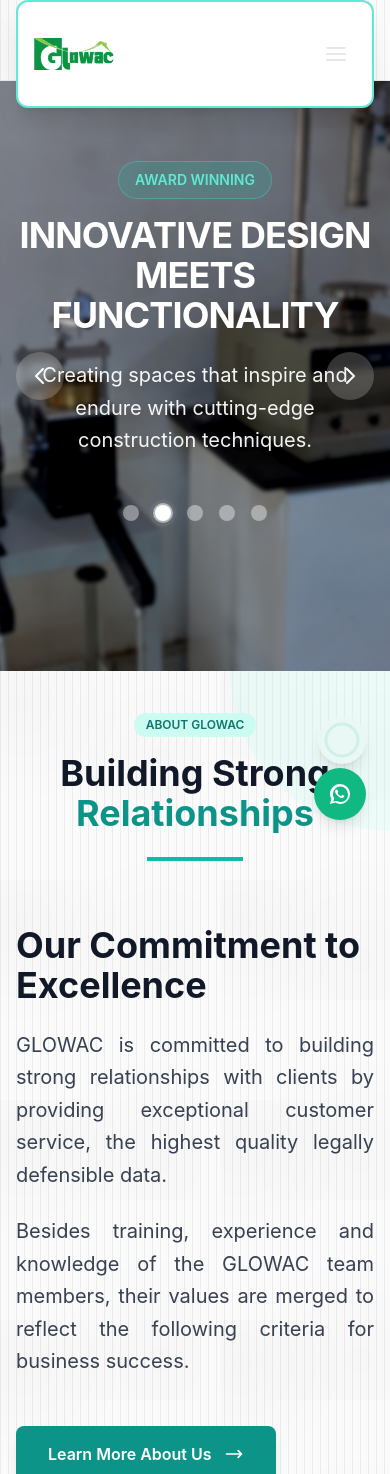
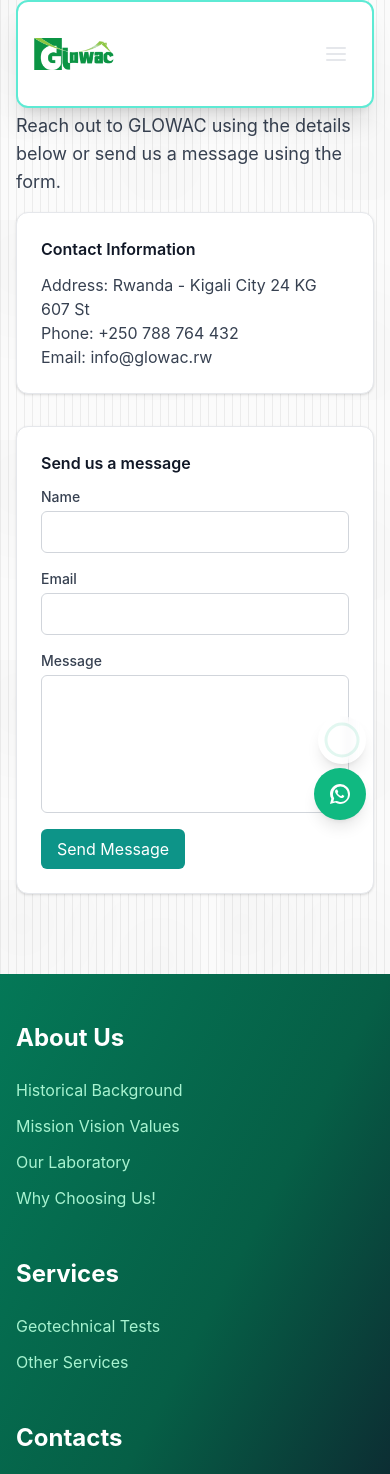
Before and after one commit to mabab2000/glowac, a React (Create React App) app: page /contact in a window 390 px wide. Shown: the top 1474 px of the page. Built offline with nearby package versions, Linux system fonts and the light colour scheme.

Commit message:
add route pages

```diff
--- a/package.json
+++ b/package.json
@@ -13,6 +13,7 @@
     "@types/react-dom": "^19.2.3",
     "react": "^19.2.1",
     "react-dom": "^19.2.1",
+    "react-router-dom": "^6.30.2",
     "react-scripts": "5.0.1",
     "typescript": "^4.9.5",
     "web-vitals": "^2.1.4"
--- a/src/App.tsx
+++ b/src/App.tsx
@@ -1,21 +1,45 @@
 import React from 'react';
-import logo from './logo.svg';
+import { BrowserRouter, Routes, Route } from 'react-router-dom';
 import Header from './components/Header';
 import Banner from './components/Banner';
-import AboutUs from './components/AboutUs';
 import Footer from './components/Footer';
 import ScrollProgressCircle from './components/ScrollProgressCircle';
+import AboutPage from './pages/AboutPage';
+import ServicesPage from './pages/ServicesPage';
+import ContactPage from './pages/ContactPage';
 
-function App() {
+function NotFound() {
+  return (
+    <main className="max-w-7xl mx-auto px-4 sm:px-6 lg:px-8 py-20">
+      <h1 className="text-3xl font-bold mb-4">Page Not Found</h1>
+      <p className="text-gray-700">The page you requested does not exist. Try the navigation links.</p>
+    </main>
+  );
+}
+
+function Home() {
   return (
     <>
-      <Header />
       <Banner />
-      <AboutUs />
-      <ScrollProgressCircle />
-      <Footer />
     </>
   );
 }
 
+function App() {
+  return (
+    <BrowserRouter>
+      <Header />
+      <Routes>
+        <Route path="/" element={<Home />} />
+        <Route path="/about" element={<AboutPage />} />
+        <Route path="/services/*" element={<ServicesPage />} />
+        <Route path="/contact" element={<ContactPage />} />
+        <Route path="*" element={<NotFound />} />
+      </Routes>
+      <ScrollProgressCircle />
+      <Footer />
+    </BrowserRouter>
+  );
+}
+
 export default App;
--- a/src/components/AboutUs.tsx
+++ b/src/components/AboutUs.tsx
@@ -12,7 +12,7 @@ const AboutUs: React.FC = () => {
   ];
 
   return (
-    <section id="about" className="pt-10 pb-20 relative">
+    <section id="about" className="pt-0 pb-20 relative">
       {/* Background decoration */}
       <div className="absolute inset-0 overflow-hidden">
         <div className="absolute -top-40 -right-40 w-80 h-80 bg-teal-100 rounded-full opacity-30"></div>
@@ -23,12 +23,9 @@ const AboutUs: React.FC = () => {
         <div className="w-full lg:max-w-[calc(56rem+6%)] mx-auto">
         {/* Header */}
         <div className="text-center mb-16">
-          <span className="inline-block text-xs mt-0 font-semibold uppercase bg-teal-100 text-teal-700 px-3 py-1 rounded-full mb-4">
-           About GLOWAC
-          </span>
-          <h2 className="text-4xl sm:text-5xl lg:text-6xl font-bold text-gray-900 mb-6">
-            Building Strong
-            <span className="block text-teal-600">Relationships</span>
+
+          <h2 className="text-4xl sm:text-5xl lg:text-6xl font-bold text-gray-900  mt-6 mb-6">
+            <span className="block text-teal-600">About us</span>
           </h2>
           <div className="w-24 h-1 bg-teal-500 mx-auto"></div>
         </div>
--- a/src/components/Header.tsx
+++ b/src/components/Header.tsx
@@ -1,4 +1,5 @@
 import React, { useState, useRef, useEffect } from 'react';
+import { Link } from 'react-router-dom';
 
 const Header: React.FC = () => {
   const [open, setOpen] = useState(false);
@@ -22,7 +23,7 @@ const Header: React.FC = () => {
   const [mobileServicesOpen, setMobileServicesOpen] = useState(false); // mobile submenu
 
   const links = [
-    { href: '/#home', label: 'HOME' },
+    { href: '/', label: 'HOME' },
     { href: '/about', label: 'ABOUT US' },
     { href: '/services', label: 'SERVICES' },
     { href: '/contact', label: 'CONTACT US' },
@@ -54,10 +55,10 @@ const Header: React.FC = () => {
 
 
             {/* Left: logo only */}
-            <div className="flex items-center">
-              <a href="/#home" className="flex items-center">
+              <div className="flex items-center">
+              <Link to="/" className="flex items-center">
                 <img src="/logo.png" alt="GLOWAC logo" className="w-20 h-20 md:w-24 md:h-24 lg:w-28 lg:h-28 object-contain" />
-              </a>
+              </Link>
             </div>
 
             {/* Middle (spacer) */}
@@ -109,12 +110,12 @@ const Header: React.FC = () => {
                                         <ul className="absolute left-full top-0 bg-white border border-gray-200 shadow-lg rounded-md w-64 z-40">
                                           {items.map((s) => (
                                             <li key={s.href} className="border-b last:border-b-0">
-                                              <a
-                                                href={s.href}
+                                              <Link
+                                                to={s.href}
                                                 className="block px-4 py-2 text-sm text-gray-700 hover:bg-teal-50"
                                               >
                                                 {s.title}
-                                              </a>
+                                              </Link>
                                             </li>
                                           ))}
                                         </ul>
@@ -133,9 +134,9 @@ const Header: React.FC = () => {
 
                   // default link
                   return (
-                    <a
+                    <Link
                       key={link.href}
-                      href={link.href}
+                      to={link.href}
                       className="text-gray-600 hover:text-teal-400 text-base font-medium tracking-wide transition-colors duration-200 inline-flex items-center gap-2 whitespace-nowrap"
                     >
                       {/* Icon + label */}
@@ -156,7 +157,7 @@ const Header: React.FC = () => {
                         </svg>
                       )}
                       <span>{link.label}</span>
-                    </a>
+                    </Link>
                   );
                 })}
               </nav>
@@ -211,17 +212,17 @@ const Header: React.FC = () => {
                       </button>
 
                       <div id="mobile-services-submenu" className={`${mobileServicesOpen ? 'block' : 'hidden'} pl-6 mt-1 flex flex-col gap-1` }>
-                        <a href="/services/geotechnical" className="px-3 py-2 text-gray-300 hover:text-teal-400 hover:bg-gray-800/50 rounded-md">Geotechnical</a>
-                        <a href="/services/other" className="px-3 py-2 text-gray-300 hover:text-teal-400 hover:bg-gray-800/50 rounded-md">Other Service</a>
+                        <Link to="/services/geotechnical" className="px-3 py-2 text-gray-300 hover:text-teal-400 hover:bg-gray-800/50 rounded-md">Geotechnical</Link>
+                        <Link to="/services/other" className="px-3 py-2 text-gray-300 hover:text-teal-400 hover:bg-gray-800/50 rounded-md">Other Service</Link>
                       </div>
                     </div>
                   );
                 }
 
                 return (
-                  <a
+                  <Link
                     key={link.href}
-                    href={link.href}
+                    to={link.href}
                     className="px-3 py-3 text-gray-300 hover:text-teal-400 hover:bg-gray-800/50 rounded-md text-base font-medium tracking-wide transition-colors duration-200 flex items-center gap-2 whitespace-nowrap"
                   >
                     {/* mobile icons */}
@@ -242,7 +243,7 @@ const Header: React.FC = () => {
                       </svg>
                     )}
                     <span>{link.label}</span>
-                  </a>
+                  </Link>
                 );
               })}
             </nav>
--- /dev/null
+++ b/src/pages/AboutPage.tsx
@@ -0,0 +1,12 @@
+import React from 'react';
+import AboutUs from '../components/AboutUs';
+
+const AboutPage: React.FC = () => {
+  return (
+    <main className="pt-28">
+      <AboutUs />
+    </main>
+  );
+};
+
+export default AboutPage;
--- /dev/null
+++ b/src/pages/ContactPage.tsx
@@ -0,0 +1,45 @@
+import React from 'react';
+
+const ContactPage: React.FC = () => {
+  return (
+    <main className="pt-28 pb-20">
+      <div className="max-w-7xl mx-auto px-4 sm:px-6 lg:px-8">
+        <div className="w-full lg:max-w-4xl mx-auto">
+          <p className="text-lg text-gray-700 mb-4">Reach out to GLOWAC using the details below or send us a message using the form.</p>
+
+          <div className="grid md:grid-cols-2 gap-8">
+            <div className="bg-white rounded-xl p-6 shadow border border-gray-200">
+              <h3 className="font-semibold mb-3">Contact Information</h3>
+              <p className="text-gray-700">Address: Rwanda - Kigali City 24 KG 607 St</p>
+              <p className="text-gray-700">Phone: +250 788 764 432</p>
+              <p className="text-gray-700">Email: info@glowac.rw</p>
+            </div>
+
+            <div className="bg-white rounded-xl p-6 shadow border border-gray-200">
+              <h3 className="font-semibold mb-3">Send us a message</h3>
+              <form onSubmit={(e) => e.preventDefault()} className="space-y-4">
+                <div>
+                  <label className="block text-sm font-medium text-gray-700">Name</label>
+                  <input className="mt-1 block w-full border border-gray-300 rounded-md p-2" />
+                </div>
+                <div>
+                  <label className="block text-sm font-medium text-gray-700">Email</label>
+                  <input className="mt-1 block w-full border border-gray-300 rounded-md p-2" />
+                </div>
+                <div>
+                  <label className="block text-sm font-medium text-gray-700">Message</label>
+                  <textarea className="mt-1 block w-full border border-gray-300 rounded-md p-2" rows={5} />
+                </div>
+                <div>
+                  <button className="px-4 py-2 bg-teal-600 text-white rounded-md">Send Message</button>
+                </div>
+              </form>
+            </div>
+          </div>
+        </div>
+      </div>
+    </main>
+  );
+};
+
+export default ContactPage;
--- /dev/null
+++ b/src/pages/ServicesPage.tsx
@@ -0,0 +1,31 @@
+import React from 'react';
+
+const ServicesPage: React.FC = () => {
+  const services = [
+    { title: 'Geotechnical Service 1', desc: 'Soil analysis and testing.' },
+    { title: 'Geotechnical Service 2', desc: 'Foundation studies.' },
+    { title: 'Other Service 1', desc: 'Consulting services.' },
+    { title: 'Other Service 2', desc: 'Site inspection.' },
+  ];
+
+  return (
+    <main className="pt-28 pb-20">
+      <div className="max-w-7xl mx-auto px-4 sm:px-6 lg:px-8">
+        <div className="w-full lg:max-w-4xl mx-auto">
+          <p className="text-lg text-gray-700 mb-8">We provide a range of geotechnical and consulting services to support your projects.</p>
+
+          <div className="grid md:grid-cols-2 gap-6">
+            {services.map((s) => (
+              <div key={s.title} className="p-6 bg-white rounded-xl shadow-md border border-gray-200">
+                <h3 className="text-xl font-semibold mb-2">{s.title}</h3>
+                <p className="text-gray-600">{s.desc}</p>
+              </div>
+            ))}
+          </div>
+        </div>
+      </div>
+    </main>
+  );
+};
+
+export default ServicesPage;
```
Also changed, not shown: 1 other file (tests, documents, lock files or other folders).
